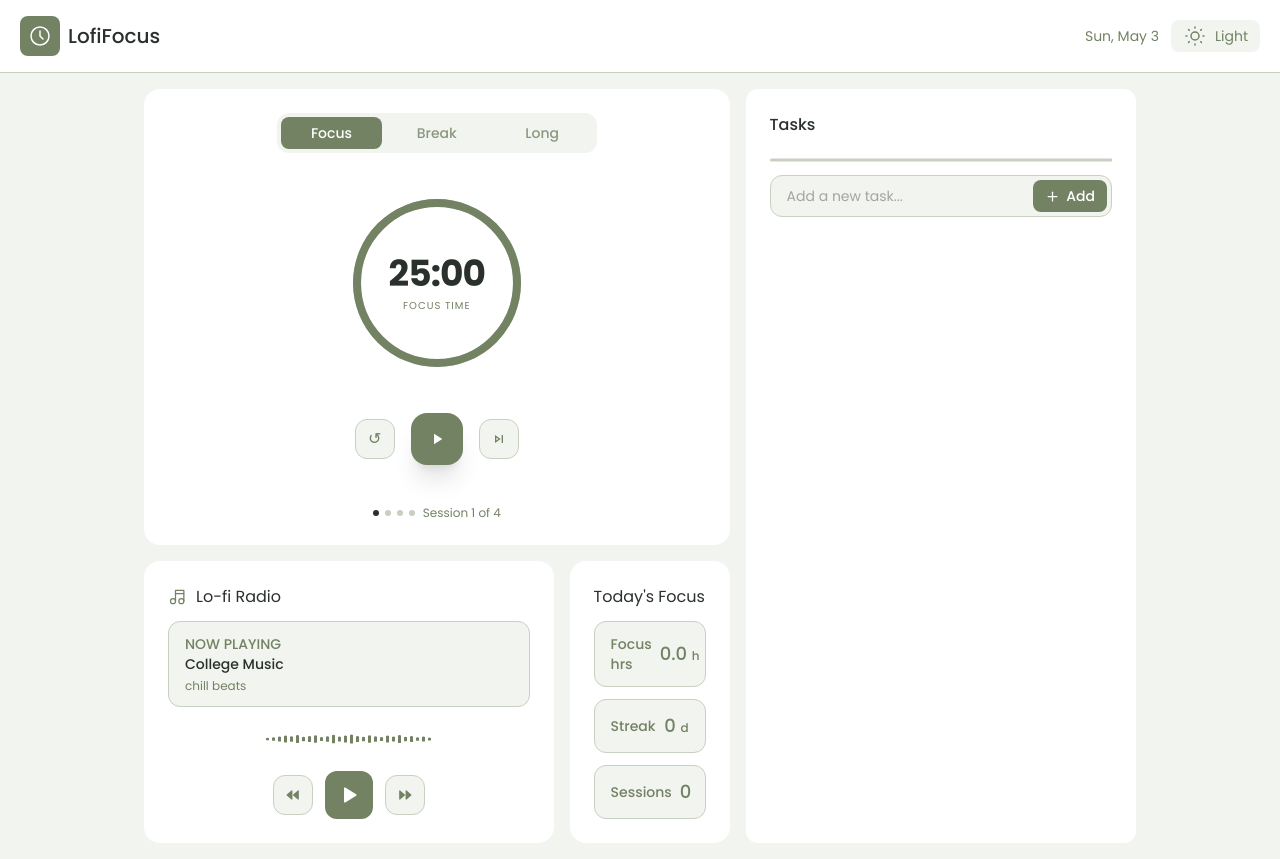
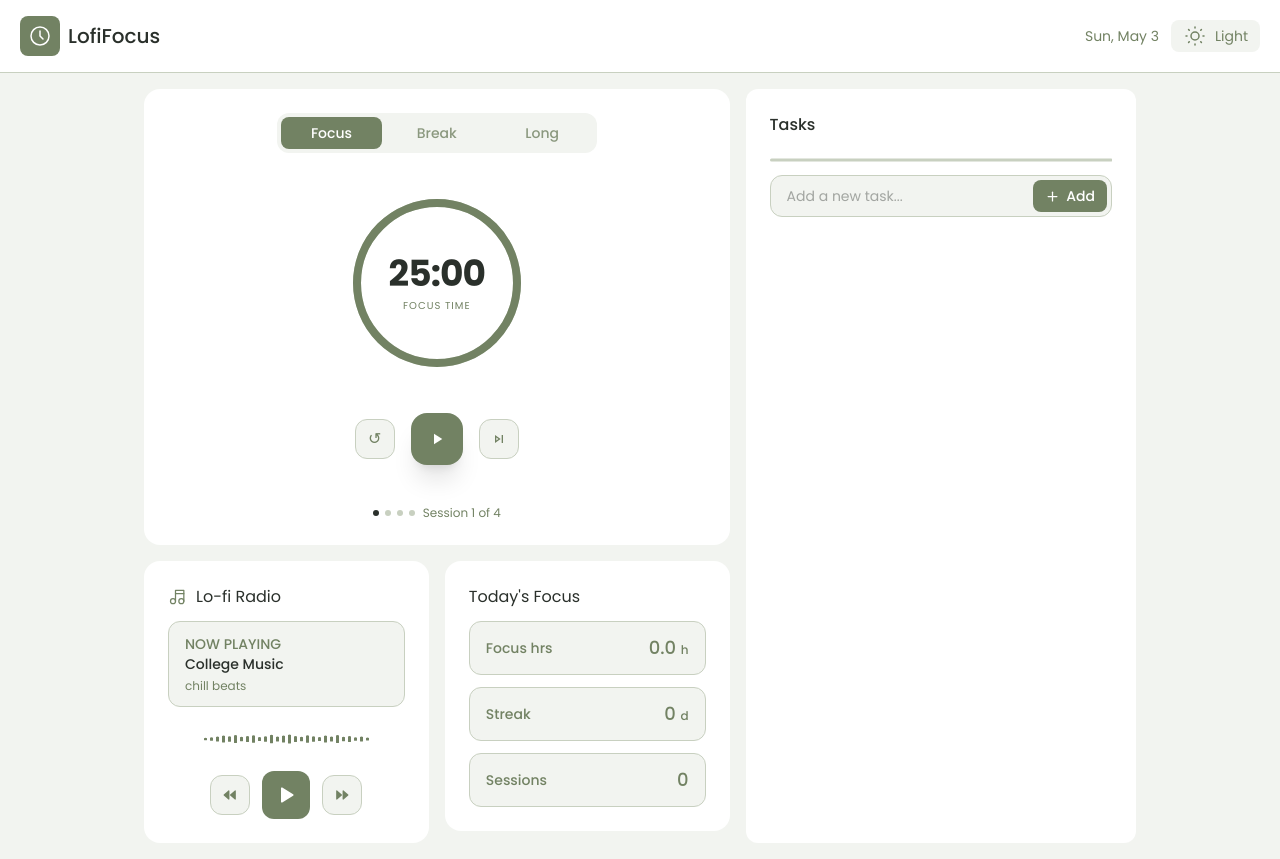
Before and after one commit to Anasfaiq/lofi-focus, a React (Vite) app: page / in a window 1280 px wide. Built offline with nearby package versions, Linux system fonts and the light colour scheme.

Commit message:
fixing todaysfocus card

```diff
--- a/src/App.tsx
+++ b/src/App.tsx
@@ -28,7 +28,7 @@ const App = () => {
           <div className="flex-1">
             <LofiRadio />
           </div>
-          <div className="w-40">
+          <div className="flex-1">
             <TodaysFocus stats={stats} />
           </div>
         </div>
```
